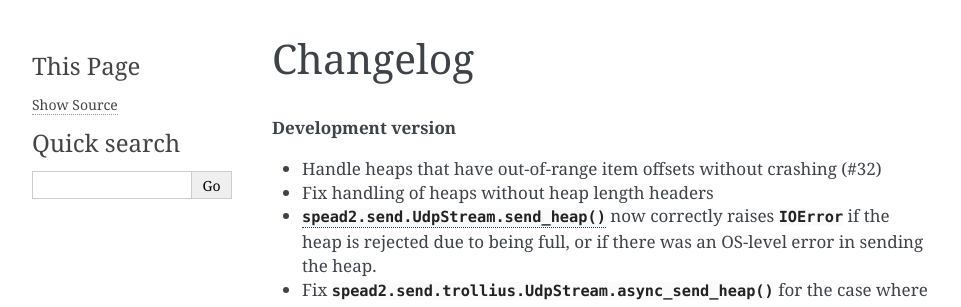
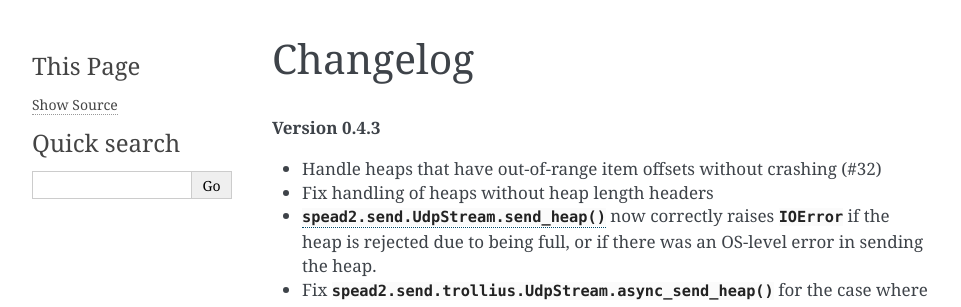
Before and after one commit to ska-sa/spead2, a Sphinx documentation site: the page built from doc/changelog.rst, in a window 1280 px wide and 900 px high. Shown: the top 307 px of the window, without its empty margins (148-1109 px from the left). Built offline with Sphinx 7.4.7, drawn with Linux system fonts in a browser that asks for light colours.

Commit message:
Label 0.4.3 release

```diff
--- a/doc/changelog.rst
+++ b/doc/changelog.rst
@@ -1,7 +1,7 @@
 Changelog
 =========
 
-.. rubric:: Development version
+.. rubric:: Version 0.4.3
 
 - Handle heaps that have out-of-range item offsets without crashing (#32)
 
--- a/spead2/_version.py
+++ b/spead2/_version.py
@@ -1 +1 @@
-__version__ = "0.4.2.dev0"
+__version__ = "0.4.3"
```
